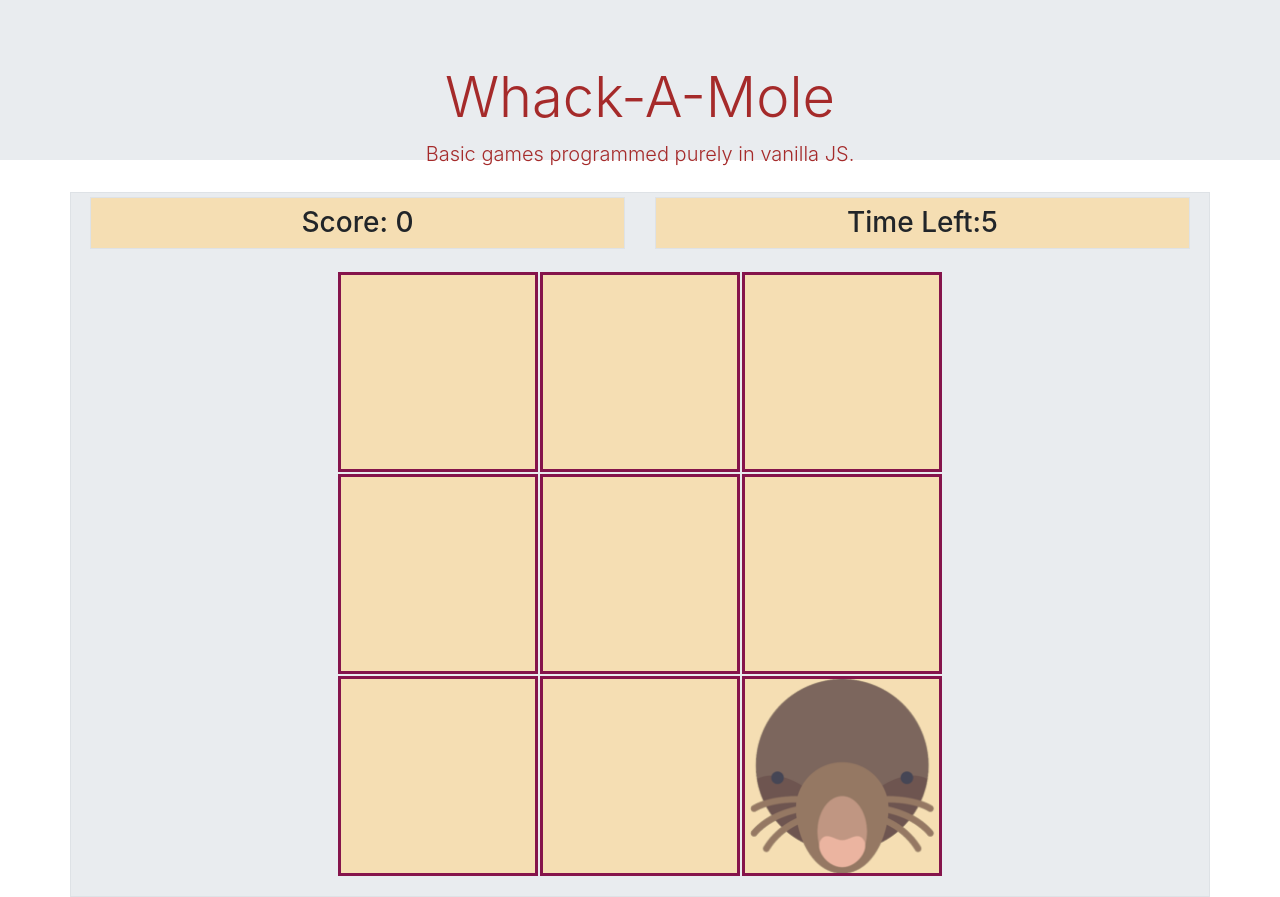
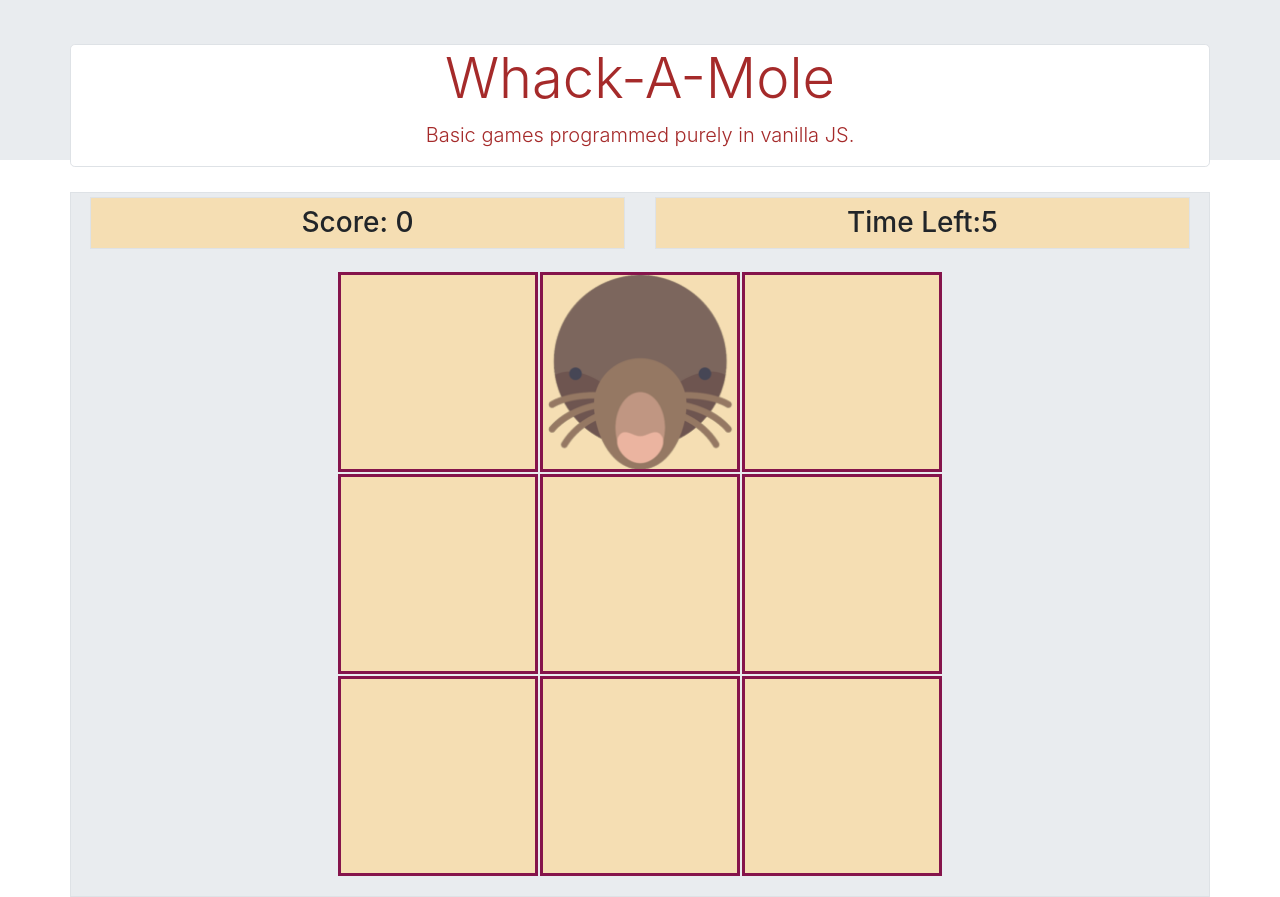
Before and after one commit to ismumchow/Whack-A-Mole, a plain HTML site: page index.html in a window 1280 px wide. Drawn offline with nearby package versions, Linux system fonts and the light colour scheme.

Commit message:
time interval for mole changed

```diff
--- a/app.js
+++ b/app.js
@@ -9,18 +9,19 @@ let currentTime = timeLeft.textContent;
 
 //we want the mole to be a random square on the grid
  function  randomSquare() {
-     square.forEach(className => {
-         className.classList.remove('mole');
+     square.forEach(box => {  // box is essentially referring to each square while square acts like an array of all the boxes
+         box.classList.remove('mole');
      });
+     //random position is essentially the box with the mole classes added to it
      let randomPosition = square[Math.floor(Math.random()* 9)] // math.floor makes sure the num is an int and the * 9 makes it under or equal to 9
      randomPosition.classList.add('mole');
      //assign the id of the randomPosition to the hit position for us to use later
      hitPosition = randomPosition.id;
  }
 
- square.forEach(id => {
-     id.addEventListener('mouseup',() => {
-         if(id.id === hitPosition) {
+ square.forEach(box => {
+     box.addEventListener('mouseup',() => {
+         if(box.id === hitPosition) {
             result = result +1;
             score.textContent = result;
          }
@@ -29,7 +30,7 @@ let currentTime = timeLeft.textContent;
 
  function moveMole( ){
      let timerId = null;
-     timerId = setInterval(randomSquare,1000)
+     timerId = setInterval(randomSquare,500)
  }
 
  moveMole();
--- a/index.html
+++ b/index.html
@@ -13,8 +13,8 @@
     </head>
     <body class="main text-center">
 
-        <div class="jumbotron jumbotron-fluid">
-            <div class="container yahoo">
+        <div class="jumbotron jumbotron-fluid ">
+            <div class="container yahoo border rounded-lg">
                 <h1 class="display-4 ">Whack-A-Mole</h1>
                 <p class="lead">Basic games programmed purely in vanilla JS.</p>
             </div>
@@ -32,7 +32,7 @@
             </div>
             <div class="row">
                 <div class="grid pt-3">
-                    <div class="square " id="1"></div>
+                    <div class="square" id="1"></div>
                     <div class="square" id="2"></div>
                     <div class="square" id="3"></div>
                     <div class="square" id="4"></div>
--- a/style.css
+++ b/style.css
@@ -40,5 +40,7 @@
 
 .yahoo {
     color:brown;
+    background-color: white;
+    margin-top: -20px;
 
 }
```
